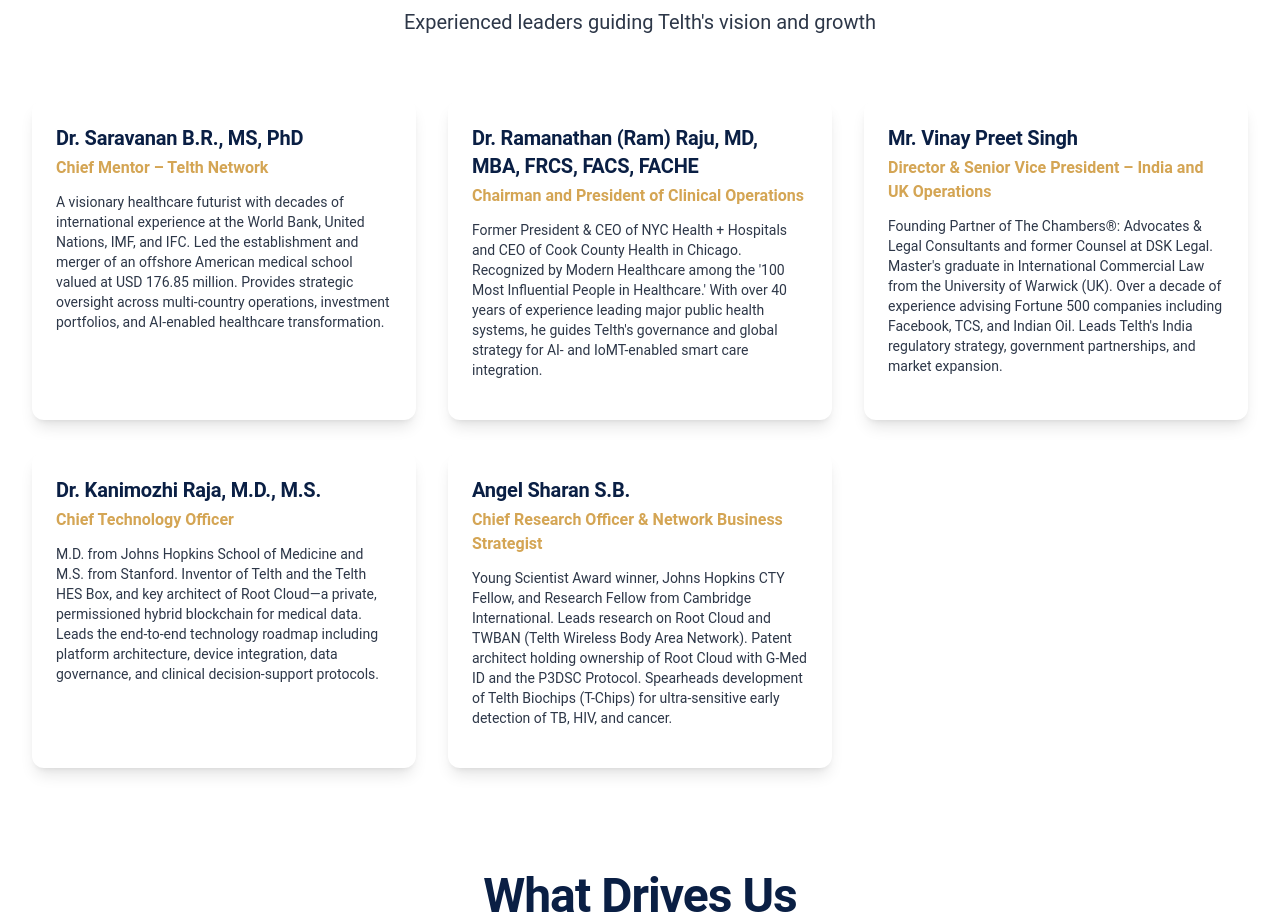
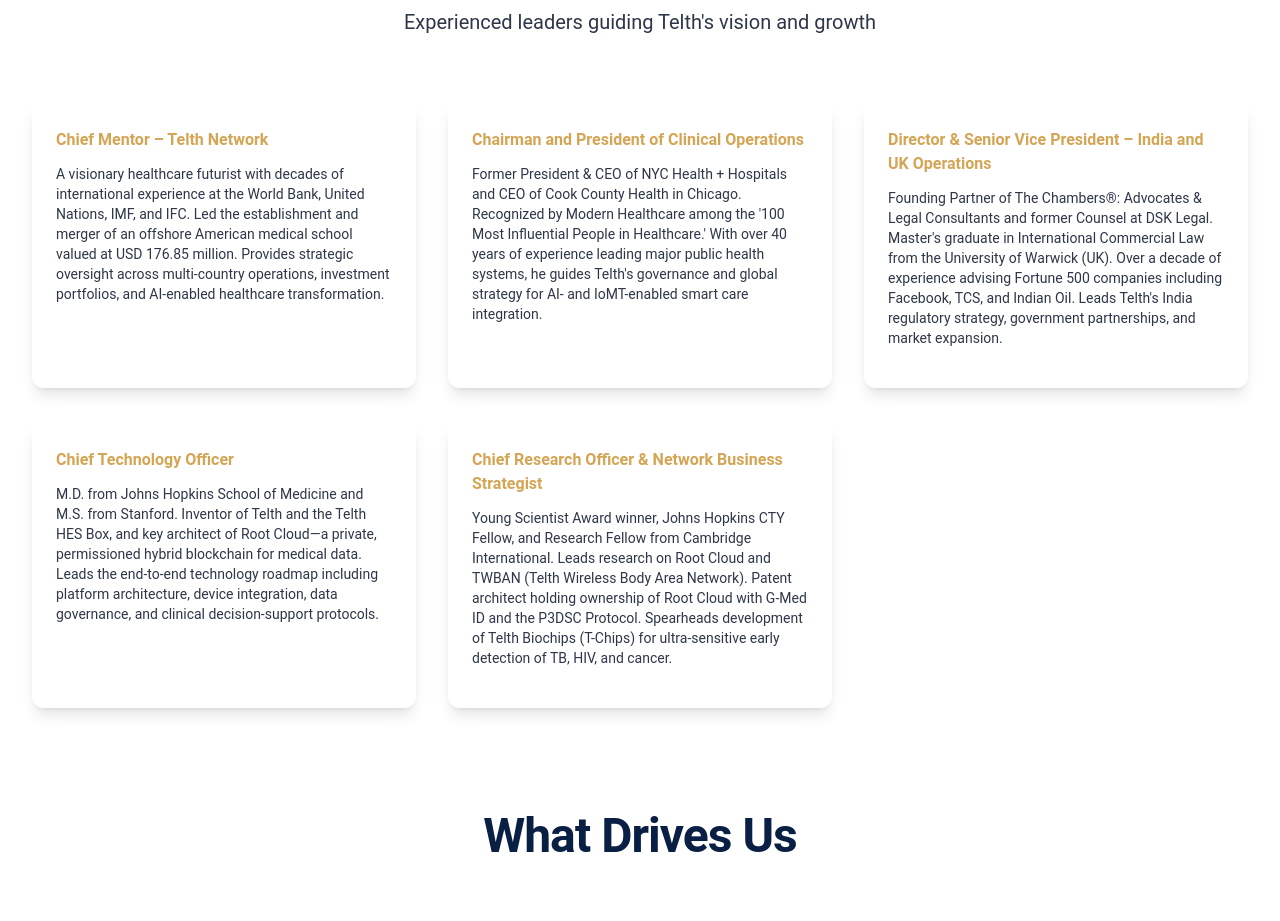
Before and after one commit to Telth-Healthcare/Telth-org, a React (Vite) app: page /about in a window 1280 px wide. Shown: the part 2760-3681 px from the top of the page. Built offline with nearby package versions, Linux system fonts and the light colour scheme.

Commit message:
fix the scroll issues and the name upate the about component

```diff
--- a/src/App.tsx
+++ b/src/App.tsx
@@ -1,19 +1,24 @@
-import { BrowserRouter as Router, Routes, Route } from 'react-router-dom';
-import Navigation from './components/Navigation';
-import Footer from './components/Footer';
-import ChatWidget from './components/ChatWidget';
-import Home from './pages/Home';
-import About from './pages/About';
-import Network from './pages/Network';
-import Technology from './pages/Technology';
-import Investors from './pages/Investors';
-import Contact from './pages/Contact';
+import { BrowserRouter as Router, Routes, Route } from "react-router-dom";
+import Navigation from "./components/Navigation";
+import Footer from "./components/Footer";
+import ChatWidget from "./components/ChatWidget";
+
+import Home from "./pages/Home";
+import About from "./pages/About";
+import Network from "./pages/Network";
+import Technology from "./pages/Technology";
+import Investors from "./pages/Investors";
+import Contact from "./pages/Contact";
+import AutoScroll from "./pages/AutoScroll";
+
 
 function App() {
   return (
     <Router>
       <div className="min-h-screen bg-white">
         <Navigation />
+        <AutoScroll />
+
         <Routes>
           <Route path="/" element={<Home />} />
           <Route path="/about" element={<About />} />
@@ -22,6 +27,7 @@
           <Route path="/investors" element={<Investors />} />
           <Route path="/contact" element={<Contact />} />
         </Routes>
+
         <Footer />
         <ChatWidget />
       </div>
--- a/src/pages/About.tsx
+++ b/src/pages/About.tsx
@@ -92,31 +92,31 @@
 
 const boardMembers = [
   {
-    name: 'Dr. Saravanan B.R., MS, PhD',
+    // name: 'Dr. Saravanan B.R., MS, PhD',
     title: 'Chief Mentor – Telth Network',
     bio: 'A visionary healthcare futurist with decades of international experience at the World Bank, United Nations, IMF, and IFC. Led the establishment and merger of an offshore American medical school valued at USD 176.85 million. Provides strategic oversight across multi-country operations, investment portfolios, and AI-enabled healthcare transformation.',
     linkedin: '#',
   },
   {
-    name: 'Dr. Ramanathan (Ram) Raju, MD, MBA, FRCS, FACS, FACHE',
+    // name: 'Dr. Ramanathan (Ram) Raju, MD, MBA, FRCS, FACS, FACHE',
     title: 'Chairman and President of Clinical Operations',
     bio: "Former President & CEO of NYC Health + Hospitals and CEO of Cook County Health in Chicago. Recognized by Modern Healthcare among the '100 Most Influential People in Healthcare.' With over 40 years of experience leading major public health systems, he guides Telth's governance and global strategy for AI- and IoMT-enabled smart care integration.",
     linkedin: '#',
   },
   {
-    name: "Mr. Vinay Preet Singh",
+    // name: "Mr. Vinay Preet Singh",
     title: "Director & Senior Vice President – India and UK Operations",
     bio: "Founding Partner of The Chambers®: Advocates & Legal Consultants and former Counsel at DSK Legal. Master's graduate in International Commercial Law from the University of Warwick (UK). Over a decade of experience advising Fortune 500 companies including Facebook, TCS, and Indian Oil. Leads Telth's India regulatory strategy, government partnerships, and market expansion.",
     linkedin: "#"
   },
   {
-    name: 'Dr. Kanimozhi Raja, M.D., M.S.',
+    // name: 'Dr. Kanimozhi Raja, M.D., M.S.',
     title: 'Chief Technology Officer',
     bio: 'M.D. from Johns Hopkins School of Medicine and M.S. from Stanford. Inventor of Telth and the Telth HES Box, and key architect of Root Cloud—a private, permissioned hybrid blockchain for medical data. Leads the end-to-end technology roadmap including platform architecture, device integration, data governance, and clinical decision-support protocols.',
     linkedin: '#',
   },
   {
-    name: 'Angel Sharan S.B.',
+    // name: 'Angel Sharan S.B.',
     title: 'Chief Research Officer & Network Business Strategist',
     bio: 'Young Scientist Award winner, Johns Hopkins CTY Fellow, and Research Fellow from Cambridge International. Leads research on Root Cloud and TWBAN (Telth Wireless Body Area Network). Patent architect holding ownership of Root Cloud with G-Med ID and the P3DSC Protocol. Spearheads development of Telth Biochips (T-Chips) for ultra-sensitive early detection of TB, HIV, and cancer.',
     linkedin: '#',
@@ -278,9 +278,9 @@
               className="bg-white rounded-xl shadow-lg overflow-hidden hover:shadow-2xl transition-shadow"
             >
               <div className="p-6">
-                <h3 className="text-xl font-bold text-[#0A1F44] mb-1">{member.name}</h3>
-                <div className="text-[#D4A554] font-semibold mb-3">{member.title}</div>
-                <p className="text-[#2D3748] text-sm mb-4">{member.bio}</p>
+                <h3 className="text-xl font-bold text-[#0A1F44] mb-1">{member?.name || ""}</h3>
+                <div className="text-[#D4A554] font-semibold mb-3">{member?.title}</div>
+                <p className="text-[#2D3748] text-sm mb-4">{member?.bio}</p>
               </div>
             </motion.div>
           ))}
--- /dev/null
+++ b/src/pages/AutoScroll.tsx
@@ -0,0 +1,20 @@
+import { useEffect, useRef } from "react";
+import { useLocation } from "react-router-dom";
+
+export default function AutoScroll() {
+  const { pathname } = useLocation();
+  const prevPath = useRef(pathname);
+
+  useEffect(() => {
+    // scroll only when route changes
+    if (prevPath.current !== pathname) {
+      window.scrollTo({
+        top: 0,
+        behavior: "smooth", // optional
+      });
+      prevPath.current = pathname;
+    }
+  }, [pathname]);
+
+  return null;
+}
```
